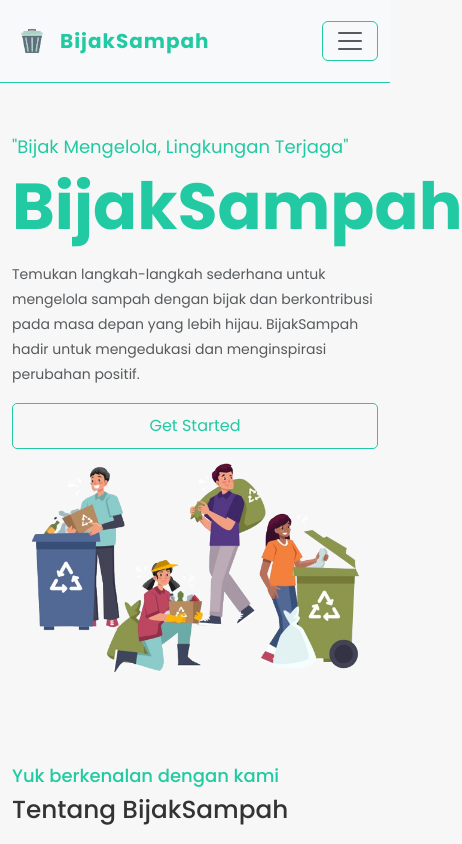
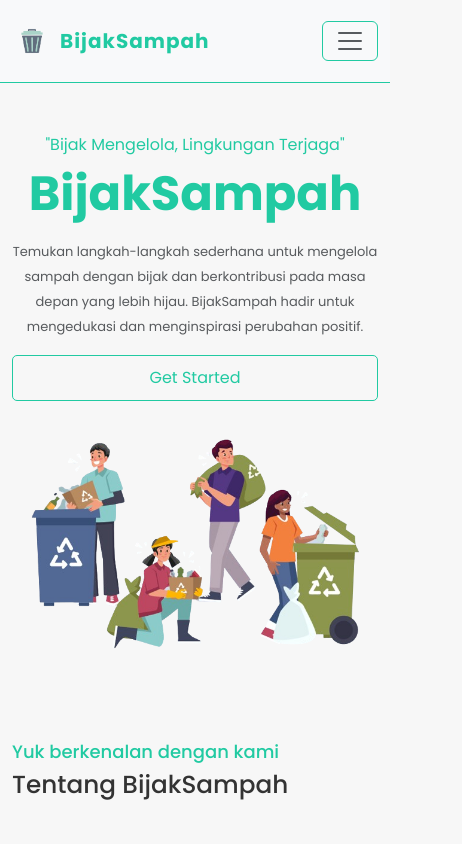
Before and after one commit to Hafidzrdwn/bijak-sampah, a Vue app: page / in a window 390 px wide. Shown: the top 844 px of the page, 462 px wide, since content can reach past the window. Built offline with nearby package versions, Linux system fonts and the light colour scheme.

Commit message:
fix(hero): fix responsive layouts

```diff
--- a/public/style.css
+++ b/public/style.css
@@ -147,3 +147,23 @@ h1.text-hero {
 #card-profile .card-text {
   width: 75%;
 }
+
+@media screen and (max-width: 768px){
+
+}
+
+@media screen and (max-width: 576px){
+    p.text-subtitle {
+      font-size: 16px;
+    }
+
+    p.text-desc {
+      font-size: 13px;
+      line-height: 25px;
+    }
+
+    h1.text-hero {
+      font-size: 48px;
+      color: #24ba97;
+    }
+}
--- a/src/components/parts/Hero.vue
+++ b/src/components/parts/Hero.vue
@@ -1,7 +1,8 @@
 <template>
   <div class="py-5">
     <div class="row justify-content-between align-items-center">
-      <div class="col-lg-6">
+      <div
+        class="col-12 col-xl-6 col-lg-6 col-md-12 mb-xl-0 mb-lg-0 mb-md-4 mb-4 text-lg-start text-md-start text-sm-center text-center">
         <p class="m-0 text-subtitle text-web-primary mb-2">"Bijak Mengelola, Lingkungan Terjaga"</p>
         <h1 class="fw-bold text-hero text-web-primary">BijakSampah</h1>
         <p class="text-muted text-desc mt-3">
@@ -12,7 +13,7 @@
           <a href="#about" class="btn btn-web-outline-primary">Get Started</a>
         </div>
       </div>
-      <div class="col-lg-6">
+      <div class="col-12 col-xl-6 col-lg-6 col-md-12">
         <img src="/images/hero.png" alt="Hero Image" class="img-fluid">
       </div>
     </div>
```
